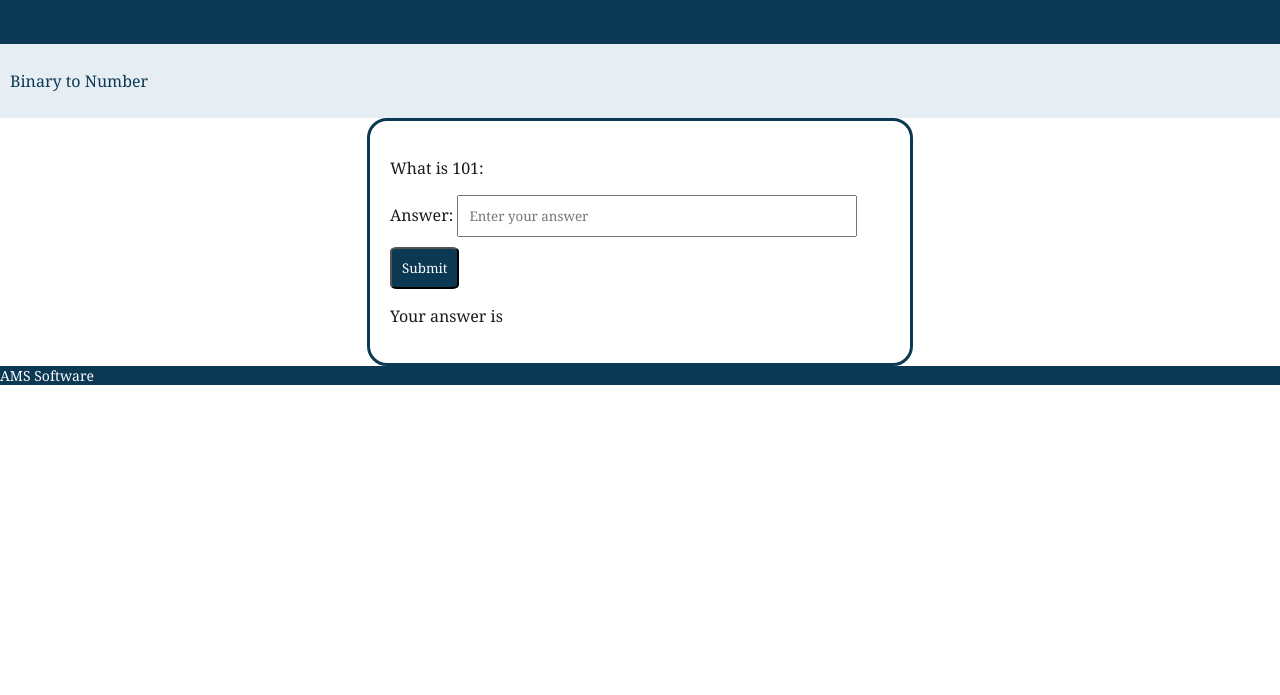
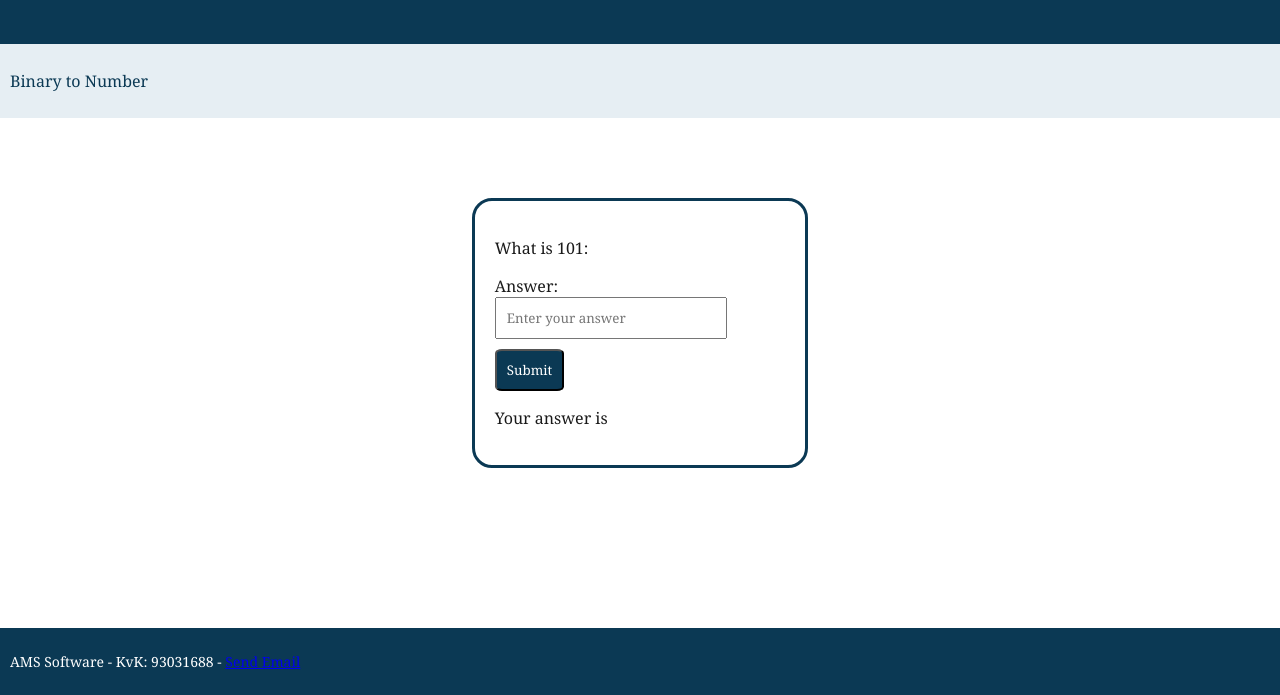
Before and after one commit to hoogens/help-binary, a plain HTML site: page index.html in a window 1280 px wide. Shown: the part 105-800 px from the top of the page. Drawn offline with Linux system fonts and the light colour scheme.

Commit message:
feat(footer): clean up

```diff
--- a/index.html
+++ b/index.html
@@ -3,15 +3,25 @@
 <head>
     <meta charset="UTF-8">
     <meta name="viewport" content="width=device-width, initial-scale=1.0">
-    <title>Help, Binary</title>
+    <title>Help, Binary - Learn Binary Calculation</title>
+    <meta name="description" content="Practice binary calculations">
 
     <style>
+    html {
+        height: 100%;
+    }
+
     * {
         font-family: Georgia, 'Times New Roman', Times, serif;
     }
 
     body {
-        margin: 0
+        margin: 0;
+
+        min-height: 100%;
+
+        display: flex;
+        flex-direction: column;
     }
 
     .header {
@@ -63,12 +73,14 @@
     }
 
     footer {
-        position: fixed;
         width: 100%;
 
         color: #FFFFFF;
         background-color: #0B3954;
         font-size: 14px;
+
+        padding: 10px;
+        margin-top: auto;
     }
     </style>
 </head>
@@ -98,11 +110,16 @@
         <!-- Feedback element -->
          <p>Your answer is <span id="feedback_answer"></span></p>
     </div>
-        <footer>AMS Software</footer>
-    </div>
+
+    <footer>
+        <p>AMS Software - KvK: 93031688 - <a href="mailto:contact@amssoftware.com">Send Email</a></p>
+    </footer>
+
 
     <!----------------------------------------------------->
     <script>
+        let decNum;
+
         function getRandomInt(max){
             return Math.floor(Math.random() * max + 1);
         }
@@ -129,9 +146,6 @@
 
             // Inserts the binary number as question text
             document.getElementById('bin-txt').textContent = binNum
-
-            // For testing
-            console.log(decNum)
         }
 
         function user_answer(e){
@@ -146,8 +160,6 @@
             document.getElementById('quest-txt').value = '';
         }
 
-        let decNum
-
         document.getElementById('form').addEventListener('submit', user_answer)
         new_question()
 
```
